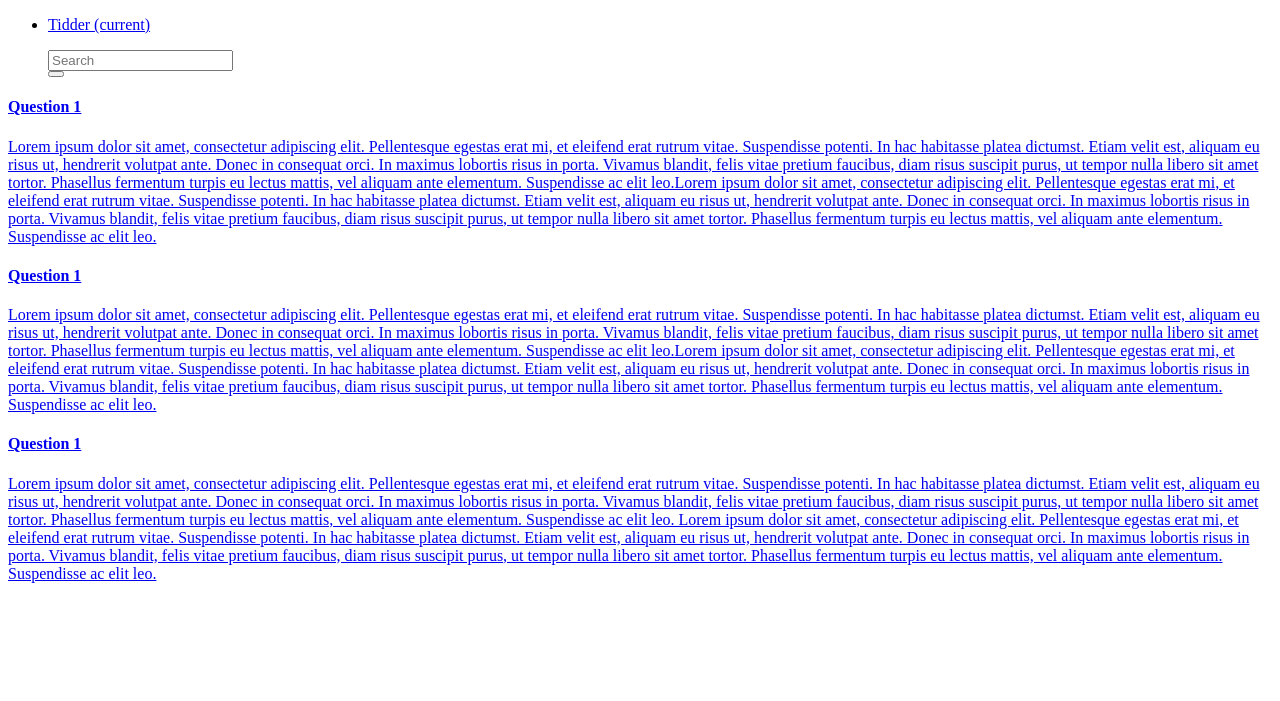
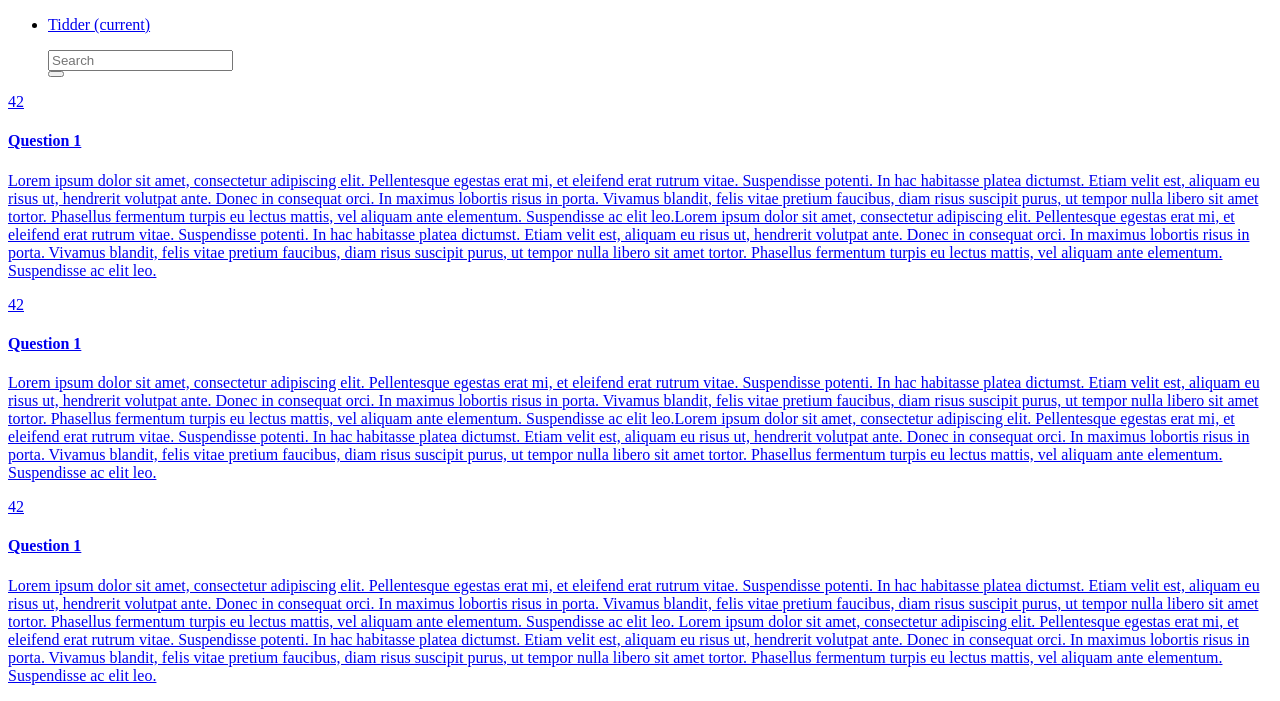
Before and after one commit to luisrpfigueiredo/LBAW, a PHP site: template Pages/searchResults.php in a window 1280 px wide. Shown: the part 813-1514 px from the top of the page. Before the commit the page ends 1396 px from the top, so only its background shows below. Run offline with PHP 8.4, Linux system fonts and the light colour scheme; the template is opened without the code that fills it, so the values that code supplies are empty; some libraries are stand-ins or nearby versions.

Commit message:
Added vote count display on search page

```diff
--- a/Pages/searchResults.php
+++ b/Pages/searchResults.php
@@ -3,14 +3,17 @@
 <div class="container">
     <div class="list-group">
         <a href="#" class="list-group-item">
-            <h4 class="list-group-item-heading">Question 1</h4>
+            <span class="badge">42</span>
+            <h4 class="list-group-item-heading"> Question 1</h4>
             <p class="list-group-item-text">Lorem ipsum dolor sit amet, consectetur adipiscing elit. Pellentesque egestas erat mi, et eleifend erat rutrum vitae. Suspendisse potenti.                In hac habitasse platea dictumst. Etiam velit est, aliquam eu risus ut, hendrerit volutpat ante. Donec in consequat orci. In maximus lobortis risus in porta. Vivamus blandit, felis vitae pretium faucibus, diam risus suscipit purus, ut tempor nulla libero sit amet tortor. Phasellus fermentum turpis eu lectus mattis, vel aliquam ante elementum. Suspendisse ac elit leo.Lorem ipsum dolor sit amet, consectetur adipiscing elit. Pellentesque egestas erat mi, et eleifend erat rutrum vitae. Suspendisse potenti.                In hac habitasse platea dictumst. Etiam velit est, aliquam eu risus ut, hendrerit volutpat ante. Donec in consequat orci. In maximus lobortis risus in porta. Vivamus blandit, felis vitae pretium faucibus, diam risus suscipit purus, ut tempor nulla libero sit amet tortor. Phasellus fermentum turpis eu lectus mattis, vel aliquam ante elementum. Suspendisse ac elit leo.</p>
         </a>
         <a href="#" class="list-group-item">
-            <h4 class="list-group-item-heading">Question 1</h4>
+            <span class="badge">42</span>
+            <h4 class="list-group-item-heading"> Question 1</h4>
             <p class="list-group-item-text">Lorem ipsum dolor sit amet, consectetur adipiscing elit. Pellentesque egestas erat mi, et eleifend erat rutrum vitae. Suspendisse potenti.                In hac habitasse platea dictumst. Etiam velit est, aliquam eu risus ut, hendrerit volutpat ante. Donec in consequat orci. In maximus lobortis risus in porta. Vivamus blandit, felis vitae pretium faucibus, diam risus suscipit purus, ut tempor nulla libero sit amet tortor. Phasellus fermentum turpis eu lectus mattis, vel aliquam ante elementum. Suspendisse ac elit leo.Lorem ipsum dolor sit amet, consectetur adipiscing elit. Pellentesque egestas erat mi, et eleifend erat rutrum vitae. Suspendisse potenti.                In hac habitasse platea dictumst. Etiam velit est, aliquam eu risus ut, hendrerit volutpat ante. Donec in consequat orci. In maximus lobortis risus in porta. Vivamus blandit, felis vitae pretium faucibus, diam risus suscipit purus, ut tempor nulla libero sit amet tortor. Phasellus fermentum turpis eu lectus mattis, vel aliquam ante elementum. Suspendisse ac elit leo.</p>
         </a>
         <a href="#" class="list-group-item">
+            <span class="badge">42</span>
             <h4 class="list-group-item-heading">Question 1</h4>
             <p class="list-group-item-text">Lorem ipsum dolor sit amet, consectetur adipiscing elit. Pellentesque egestas erat mi, et eleifend erat rutrum vitae. Suspendisse potenti.                In hac habitasse platea dictumst. Etiam velit est, aliquam eu risus ut, hendrerit volutpat ante. Donec in consequat orci. In maximus lobortis risus in porta. Vivamus blandit, felis vitae pretium faucibus, diam risus suscipit purus, ut tempor nulla libero sit amet tortor. Phasellus fermentum turpis eu lectus mattis, vel aliquam ante elementum. Suspendisse ac elit leo. Lorem ipsum dolor sit amet, consectetur adipiscing elit. Pellentesque egestas erat mi, et eleifend erat rutrum vitae. Suspendisse potenti.                In hac habitasse platea dictumst. Etiam velit est, aliquam eu risus ut, hendrerit volutpat ante. Donec in consequat orci. In maximus lobortis risus in porta. Vivamus blandit, felis vitae pretium faucibus, diam risus suscipit purus, ut tempor nulla libero sit amet tortor. Phasellus fermentum turpis eu lectus mattis, vel aliquam ante elementum. Suspendisse ac elit leo.</p>
         </a>
```
